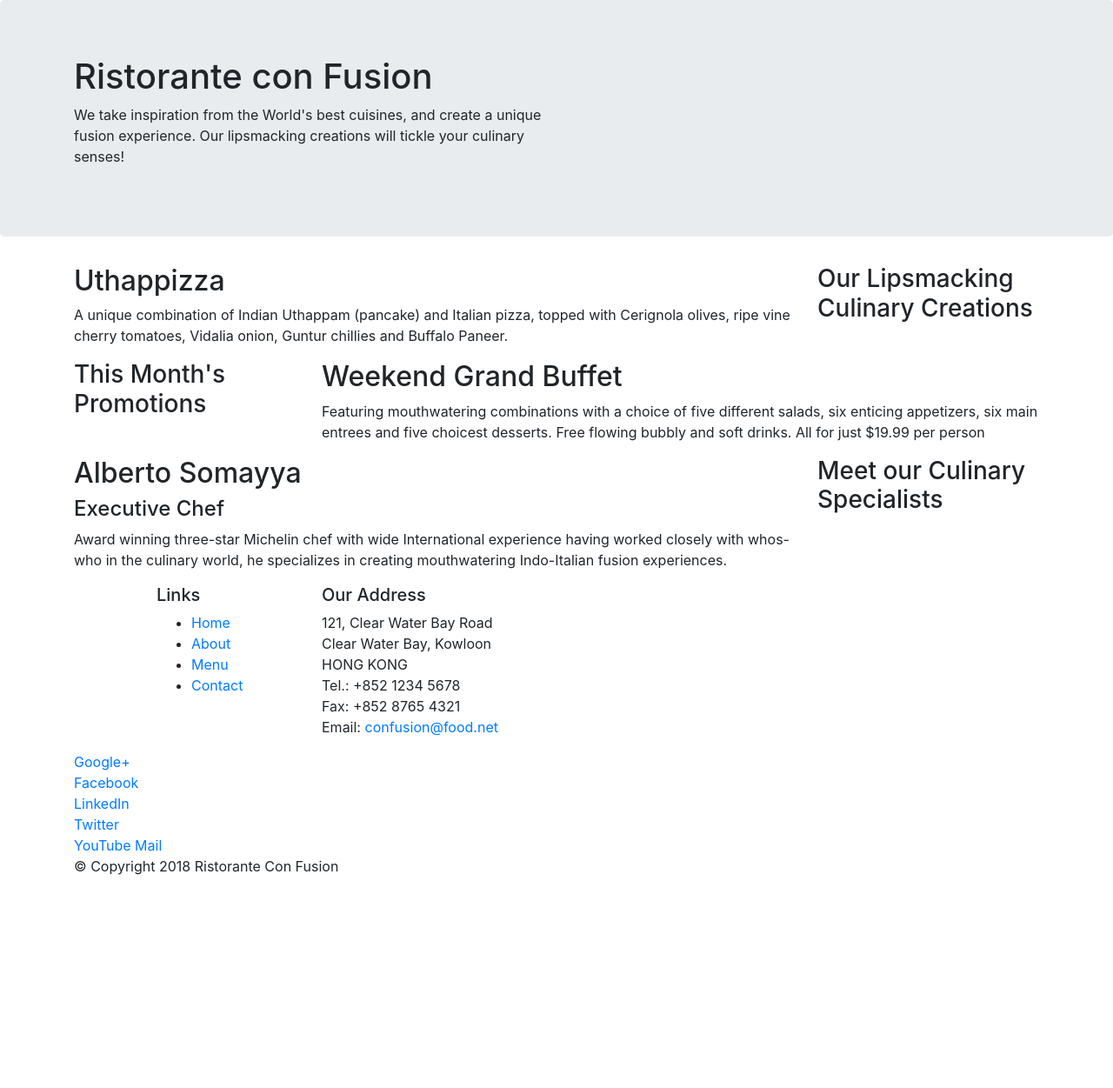
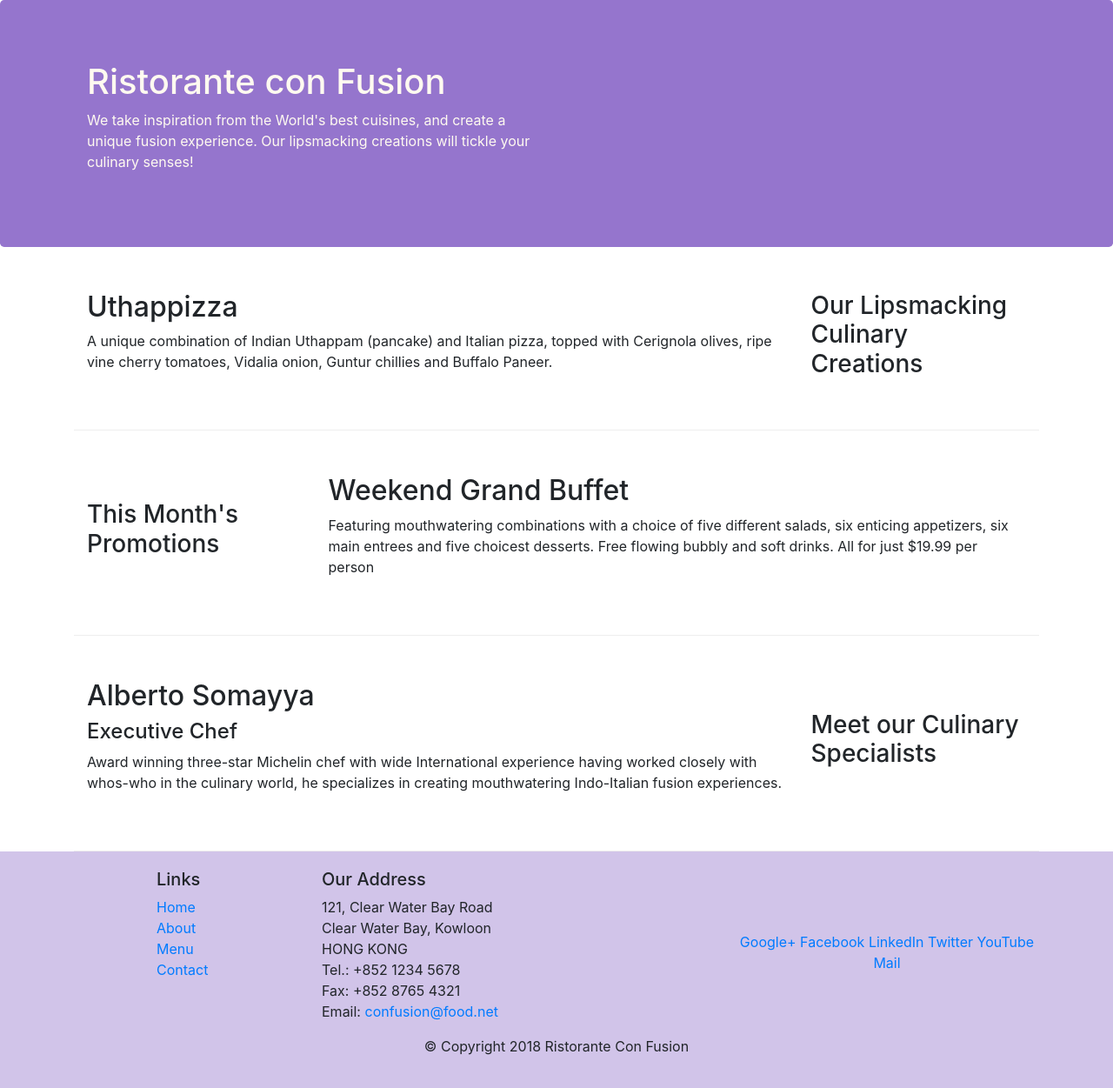
Before and after one commit to adarsh8630/Bootstrap, a website: page index.html in a window 1280 px wide. Shown: the whole page at 87% size. Before the commit the page ends 1024 px from the top, so only its background shows below. Drawn offline with nearby package versions, Linux system fonts and the light colour scheme.

Commit message:
another commit

```diff
--- /dev/null
+++ b/css/styles.css
@@ -0,0 +1,26 @@
+.row-header{
+    margin:0px auto ;
+    padding:0px auto;
+}
+.row-content{
+    margin: 0px auto ;
+    padding :50px 0px 50px 0px ;
+    border-bottom: 1px ridge;
+    min-height: 400 px;
+}
+.footer{
+    background-color: #D1C4E9;
+    margin :0px auto ;
+    padding : 20px 0px 20px 0px;
+}
+.jumbotron{
+    padding:70px 30px 70px 30px;
+    margin:0px auto;
+    background: #9575CD;
+    color:floralwhite;
+}
+.address{
+    font-size:80%;
+    margin:0px auto;
+    color:#0f0f0f;
+}
--- a/index.html
+++ b/index.html
@@ -8,6 +8,7 @@
 
     <!-- Bootstrap CSS -->
     <link rel="stylesheet" href="node_modules/bootstrap/dist/css/bootstrap.min.css">
+    <link rel="stylesheet" href="css/styles.css">
     <title>Ristorante Con Fusion</title>
 </head>
 
@@ -15,7 +16,7 @@
 
     <header class = "jumbotron">
         <div class = "container">
-            <div class = "row">
+            <div class = "row row-header">
                 <div class="col 12 col-sm-6">
                     <h1>Ristorante con Fusion</h1>
                     <p>We take inspiration from the World's best cuisines, and create a unique fusion experience. Our lipsmacking creations will tickle your culinary senses!</p>
@@ -27,7 +28,7 @@
     </header>
 
     <div class = "container">
-        <div class = "row">
+        <div class = "row row-content align-items-center">
             <div class = "col-12 col-sm-4 order-sm-last col-md-3">
                 <h3>Our Lipsmacking Culinary Creations</h3>
             </div>
@@ -38,7 +39,7 @@
         </div>
 
 
-        <div class ="row">
+        <div class ="row row-content align-items-center">
             <div class = "col-12 col-sm-4 col-md-3">
                 <h3>This Month's Promotions</h3>
             </div>
@@ -48,7 +49,7 @@
             </div>
         </div>
 
-        <div class = "row">
+        <div class = "row row-content align-items-center">
             <div class = "col-12 col-sm-4 order-sm-last col-md-3">
                 <h3>Meet our Culinary Specialists</h3>
             </div>
@@ -60,12 +61,12 @@
         </div>
     </div>
 
-    <footer>
+    <footer class = "footer">
         <div class = "container">
             <div class = "row">
                 <div class = "col-4 offset-1 col-sm-2">
                     <h5>Links</h5>
-                    <ul>
+                    <ul class = "list-unstyled">
                         <li><a href="#">Home</a></li>
                         <li><a href="#">About</a></li>
                         <li><a href="#">Menu</a></li>
@@ -83,8 +84,8 @@
 		              Email: <a href="mailto:confusion@food.net">confusion@food.net</a>
 		           </address>
                 </div>
-                <div>
-                    <div class = "col-12 col-sm-4">
+                <div class="col-12 col-sm-4 align-self-center">
+                    <div class = "text-center">
                         <a href="http://google.com/+">Google+</a>
                         <a href="http://www.facebook.com/profile.php?id=">Facebook</a>
                         <a href="http://www.linkedin.com/in/">LinkedIn</a>
@@ -94,7 +95,7 @@
                     </div>
                 </div>
            </div>
-           <div class = "row">
+           <div class = "row justify-content-center">
                 <div class = "col-auto">
                     <p>© Copyright 2018 Ristorante Con Fusion</p>
                 </div>
```
